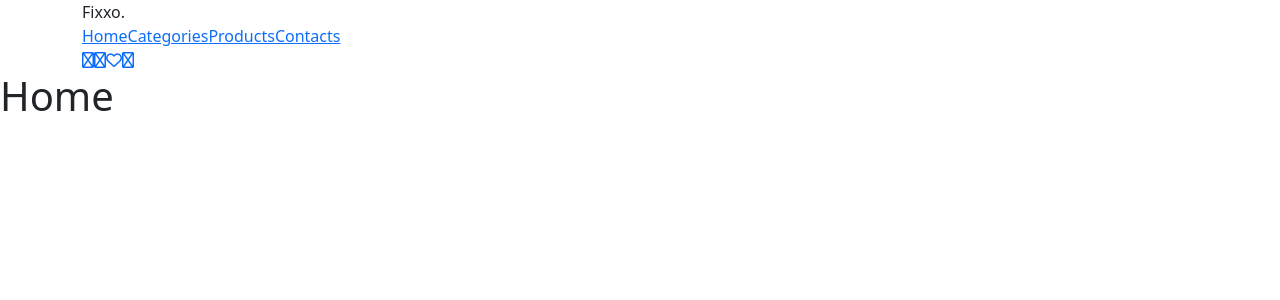
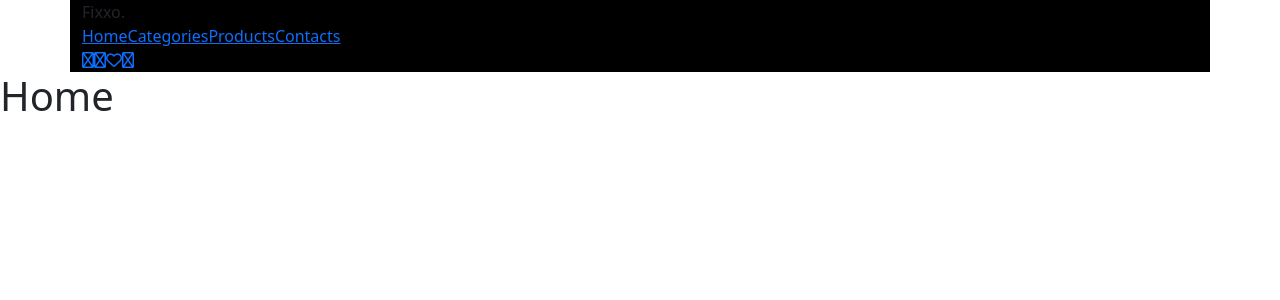
Before and after one commit to SebbeA/fixxo, a React (Create React App) app: page / in a window 1280 px wide. Shown: the top 300 px of the page. Built offline with nearby package versions, Linux system fonts and the light colour scheme.

Commit message:
comment added for import to app.css

```diff
--- a/src/App.css
+++ b/src/App.css
@@ -0,0 +1,3 @@
+
+/* Sections */
+@import "../src/assets/css/sections/_MainMenuSection.css"
--- a/src/assets/css/style.css
+++ /dev/null
@@ -1,5 +0,0 @@
-
-
-
-/* sections */
-@import "./sections/MainMenuSection"
```
